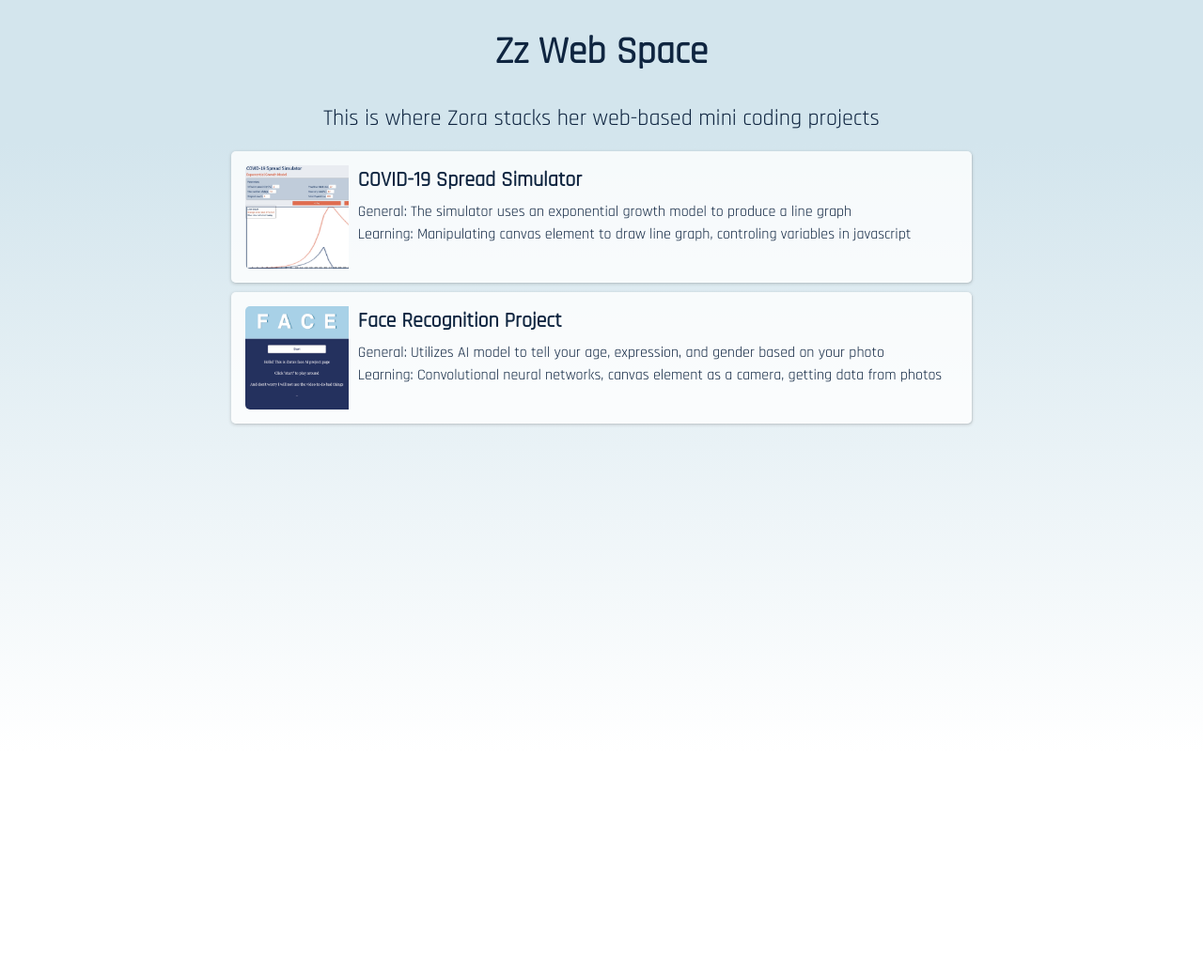
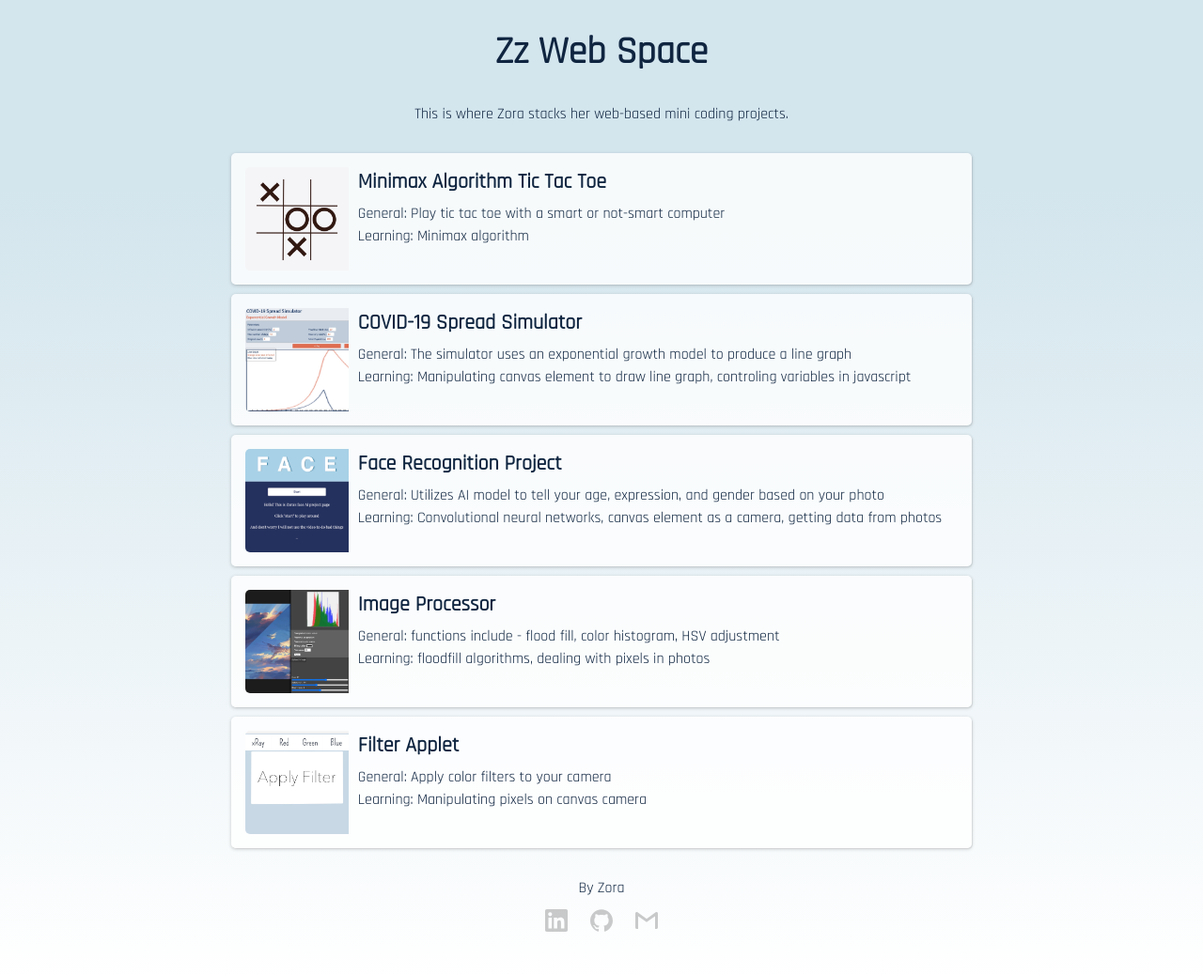
Before and after one commit to zorazrr/zorazrr.github.io, a plain HTML site: page index.html in a window 1280 px wide. Shown: the whole page at 94% size. Before the commit the page ends 800 px from the top, so only its background shows below. Drawn offline with Linux system fonts and the light colour scheme.

Commit message:
Complete UI, add footer

```diff
--- a/index.html
+++ b/index.html
@@ -1,13 +1,20 @@
 <head>
     <title>Zz Web</title>
-    <meta name="viewport" content="width=device-width, initial-scale=0.6">
+    <meta name="viewport" content="width=device-width, initial-scale=0.3">
 	<meta name="Description" content="Zora Zhang web space!">
 	<link rel="icon" href="zicon.png">
     <link rel = "stylesheet" href = "styles.css">
     <link href="https://fonts.googleapis.com/css2?family=Rajdhani&display=swap" rel="stylesheet">
 </head>
 <h1>Zz Web Space</h1>
-<center><h2>This is where Zora stacks her web-based mini coding projects</h2></center>
+<center>This is where Zora stacks her web-based mini coding projects.</center>
+<br>
+<div class = "program" onclick = "window.open('projects/TicTacToe/start.html')">
+    <img src = "images/tictactoe.JPG">
+    <h3>Minimax Algorithm Tic Tac Toe</h3>
+    <dt>General: Play tic tac toe with a smart or not-smart computer</dt>
+    <dt>Learning: Minimax algorithm</dt>
+</div>
 <div class = "program" onclick="window.open('projects/coronaSimulator/corona.html')">
     <img src = "images/covidSim.jpeg">
     <h3>COVID-19 Spread Simulator</h3>
@@ -20,3 +27,25 @@
     <dt>General: Utilizes AI model to tell your age, expression, and gender based on your photo</dt>
     <dt>Learning: Convolutional neural networks, canvas element as a camera, getting data from photos</dt>
 </div>
+<div class = "program" onclick = "window.open('projects/imageProcessor/img.html')">
+    <img src = "images/imgPro.JPG">
+    <h3>Image Processor</h3>
+    <dt>General: functions include - flood fill, color histogram, HSV adjustment</dt>
+    <dt>Learning: floodfill algorithms, dealing with pixels in photos</dt>
+</div>
+<div class = "program" onclick = "window.open('projects/filter/filter.html')">
+    <img src = "images/filter.jpeg">
+    <h3>Filter Applet</h3>
+    <dt>General: Apply color filters to your camera</dt>
+    <dt>Learning: Manipulating pixels on canvas camera</dt>
+</div>
+<br>
+<footer>
+    By Zora
+    <br>
+    <a href="https://www.linkedin.com/in/zora18407/"><img height = "24" width = "24" src="./icons/linkedin.svg" alt="l"></a>
+    <a href="https://github.com/zorazrr"><img height = "24" width = "24" src="./icons/github.svg" alt="GH"></a>
+    <a href="mailto:zorazrr@gmail.com"><img height = "24" width = "24" src="./icons/gmail.svg" alt="@"></a>
+    <br>
+    <br>
+</footer>
--- a/styles.css
+++ b/styles.css
@@ -34,7 +34,7 @@ h3{
     border-radius:5px;
 }
 .program:hover{
-    background-color:rgba(255,255,255,0.3);
+    background-color:rgba(255,255,255,0.2);
     transition:.3s ease;
 }
 .program img{
@@ -44,3 +44,14 @@ h3{
     float:left;
     padding-right:10px;
 }
+footer{
+    text-align: center;
+    line-height: 1.5;
+}
+footer img{
+    opacity:0.2;
+    padding:10px;
+}
+footer img:hover{
+    opacity:0.5;
+}
```
Also changed, not shown: projects/imageProcessor/img.html (+2 -2 lines), icons/github.svg (added), icons/gmail.svg (added), icons/linkedin.svg (added), icons/wix.svg (added), images/imgPro.JPG (added), images/tictactoe.JPG (added), 1 other file.
